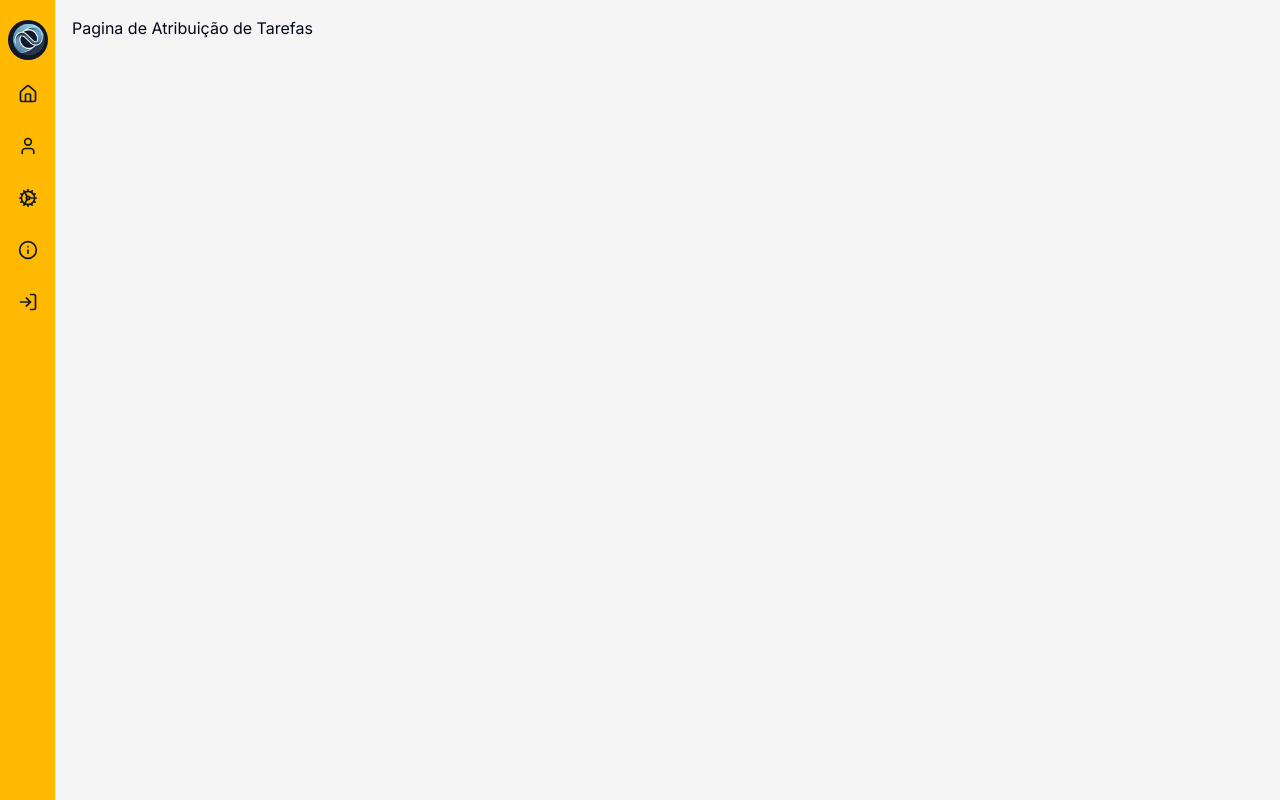
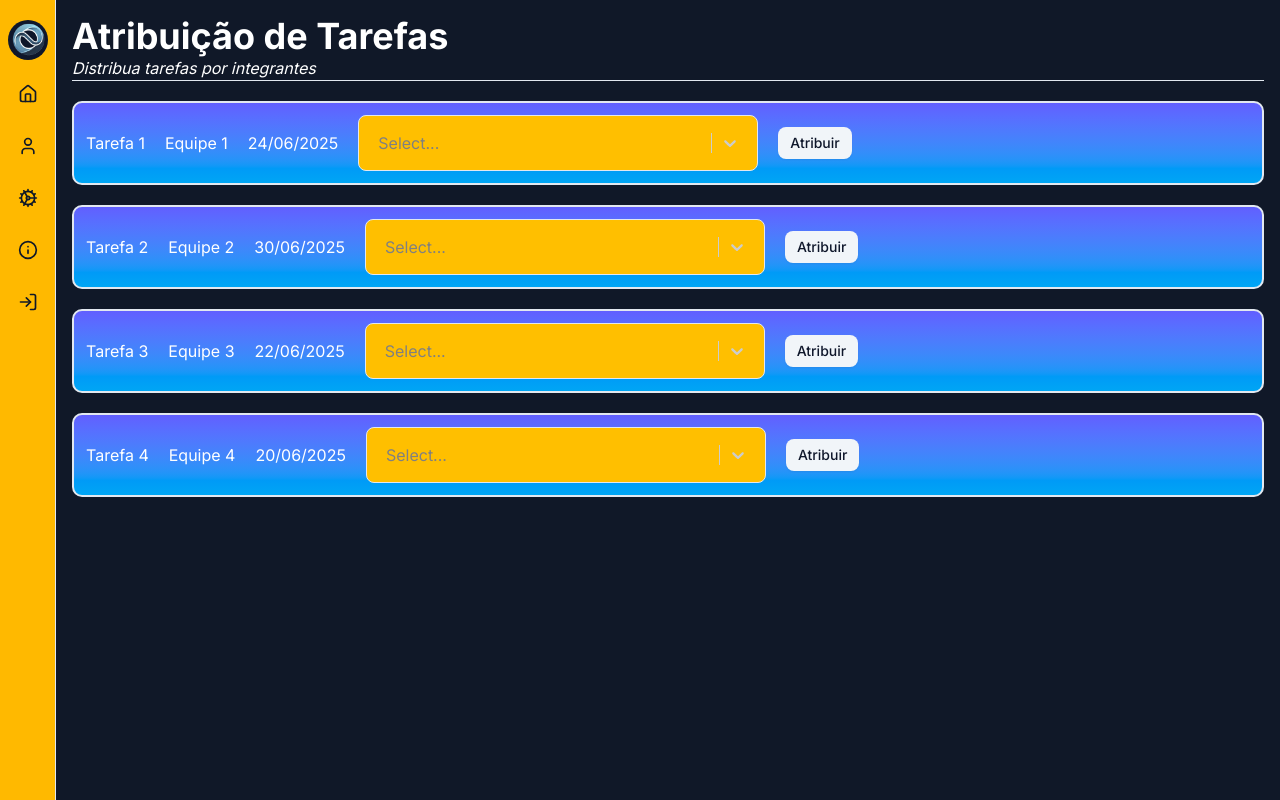
Before and after one commit to GuilhermeBritoFS1/Organize_deploy, a Next.js app in the folder organize/: page /homeOn/task_assignment in a window 1280 px wide. Built offline with nearby package versions, Linux system fonts and the light colour scheme.

Commit message:
Subindo taskAssignment e arquivo .env da pasta backend

```diff
--- a/organize/package.json
+++ b/organize/package.json
@@ -18,6 +18,7 @@
     "@radix-ui/react-switch": "^1.1.3",
     "@radix-ui/react-tooltip": "^1.1.8",
     "autoprefixer": "^10.4.21",
+    "chroma-js": "^3.1.2",
     "class-variance-authority": "^0.7.1",
     "classmates": "^1.0.1",
     "classnames": "^2.5.1",
--- a/organize/src/app/homeOn/task_assignment/page.js
+++ b/organize/src/app/homeOn/task_assignment/page.js
@@ -1,14 +1,140 @@
-export const metadata = {
-  title: "Atribuição de Tarefas",
-  description: "OrgaNize - Organize seu dia do jeito mais nice!",
-};
+"use client";
+
+import { useState } from "react";
+import SelectMulti, { StylesConfig } from "react-select";
+import { Button, buttonVariants } from "@/components/ui/button";
+
+import { cn } from "@/lib/utils";
 
 export default function Task_assignment() {
+  const tasks = [
+    {
+      id: 1,
+      Título: "Tarefa 1",
+      task_Group: "Equipe 1",
+      dateDue: "24/06/2025",
+      members: ["Guilherme", "Pedro", "Jefferson"],
+    },
+    {
+      id: 2,
+      Título: "Tarefa 2",
+      task_Group: "Equipe 2",
+      dateDue: "30/06/2025",
+      members: ["Guilherme", "Pedro", "Jefferson"],
+    },
+    {
+      id: 3,
+      Título: "Tarefa 3",
+      task_Group: "Equipe 3",
+      dateDue: "22/06/2025",
+      members: ["Guilherme", "Pedro", "Jefferson"],
+    },
+    {
+      id: 4,
+      Título: "Tarefa 4",
+      task_Group: "Equipe 4",
+      dateDue: "20/06/2025",
+      members: ["Guilherme", "Pedro", "Jefferson"],
+    },
+  ];
+
+  // Alterando para armazenar as seleções de cada tarefa individualmente
+  const [selectedOptions, setSelectedOptions] = useState(
+    tasks.map(() => []) // Inicializando o estado com uma lista vazia para cada tarefa
+  );
+
+  // Função para atualizar as seleções de cada tarefa
+  const handleSelectChange = (index, options) => {
+    const updatedSelections = [...selectedOptions];
+    updatedSelections[index] = options;
+    setSelectedOptions(updatedSelections);
+  };
+
+  // Estilos personalizados para o react-select
+  const customStyles = {
+    option: (provided, state) => ({
+      ...provided,
+      color: state.isSelected ? "#ffbf00" : "black", // Altera a cor do texto para 'blue' quando não selecionado, e 'white' quando selecionado
+      backgroundColor: state.isSelected ? "#ffbf00" : "transparent", // Altera o fundo das opções selecionadas
+      padding: "10px",
+    }),
+    control: (provided) => ({
+      ...provided,
+      backgroundColor: "transparent", // Torna o fundo do seletor transparente
+      border: "1px solid #ffbf00", // Altere a borda do controle
+    }),
+    multiValue: (provided) => ({
+      ...provided,
+      backgroundColor: "#ffbf00", // Cor de fundo para os itens selecionados
+      color: "black", // Cor do texto para os itens selecionados
+    }),
+    multiValueLabel: (provided) => ({
+      ...provided,
+      color: "black", // Cor do texto dentro do item selecionado
+      fontWeight: "bold",
+    }),
+    multiValueRemove: (provided) => ({
+      ...provided,
+      color: "black", // Cor do ícone de remoção dos itens selecionados
+      ":hover": {
+        backgroundColor: "red",
+        color: "white",
+      },
+    }),
+  };
+
+  /*  const options = [
+    { value: "option1", label: "Opção 1" },
+    { value: "option2", label: "Opção 2" },
+    { value: "option3", label: "Opção 3" },
+  ];*/
+
   return (
-    <main className="sm:ml-14 p-4">
+    <main className="sm:ml-14 p-4 bg-gray-900 h-screen">
       <div>
-        <h1>Pagina de Atribuição de Tarefas</h1>
+        <h1 className="text-white font-bold lg:text-4xl">
+          Atribuição de Tarefas
+        </h1>
+        <p className="text-white italic lg:text-base">
+          Distribua tarefas por integrantes
+        </p>
       </div>
+      <hr />
+      <ul className="flex flex-col gap-5 my-5">
+        {tasks.map((task) => {
+          // Convertendo os membros em objetos no formato { value: "nome", label: "nome" }
+          const membersOptions = task.members.map((member) => ({
+            value: member,
+            label: member,
+          }));
+
+          return (
+            <li
+              className="bg-linear-to-t from-sky-500 to-indigo-500 border-2 rounded-lg text-white p-3 flex flex-row gap-5 items-center"
+              key={task.id}
+            >
+              <span>{task.Título}</span>
+              <span>{task.task_Group}</span>
+              <span>{task.dateDue}</span>
+              <div className="flex flex-col rounded-md border bg-[#ffbf00] p-2 lg:w-[400px]">
+                <SelectMulti
+                  isMulti
+                  options={membersOptions} // Passando as opções dos membros
+                  value={selectedOptions[task.id]} // Vinculando a seleção à tarefa específica
+                  onChange={(membersOptions) =>
+                    handleSelectChange(task.id, membersOptions)
+                  } // Passando o índice da tarefa
+                  classNamePrefix="custom-select"
+                  styles={customStyles} // Aplica os estilos personalizados
+                />
+              </div>
+              <Button variant="secondary" size="sm">
+                Atribuir
+              </Button>
+            </li>
+          );
+        })}
+      </ul>
     </main>
   );
 }
--- /dev/null
+++ b/organize/src/app/homeOn/task_assignment/taskAssignment.module.css
@@ -0,0 +1,3 @@
+SelectMulti:options{
+
+}
--- a/organize/src/app/homeOn/task_create/page.js
+++ b/organize/src/app/homeOn/task_create/page.js
@@ -12,7 +12,8 @@ import {
 } from "@/components/ui/select";
 import DatePicker from "react-datepicker";
 import "react-datepicker/dist/react-datepicker.css";
-import SelectMulti from "react-select";
+import SelectMulti, {StylesConfig} from "react-select";
+import chroma from 'chroma-js';
 
 import styles from "@/app/homeOn/task_create/taskCreate.module.css";
 
@@ -78,7 +79,7 @@ export default function Task_create() {
               options={options}
               value={selectedOptions}
               onChange={handleSelectChange}
-              classNamePrefix="custom-select "
+              classNamePrefix="custom-select"
             />
             <div className="text-center">
               <p>Opções selecionadas:</p>
```
Also changed, not shown: 1 other file (tests, documents, lock files or other folders).
